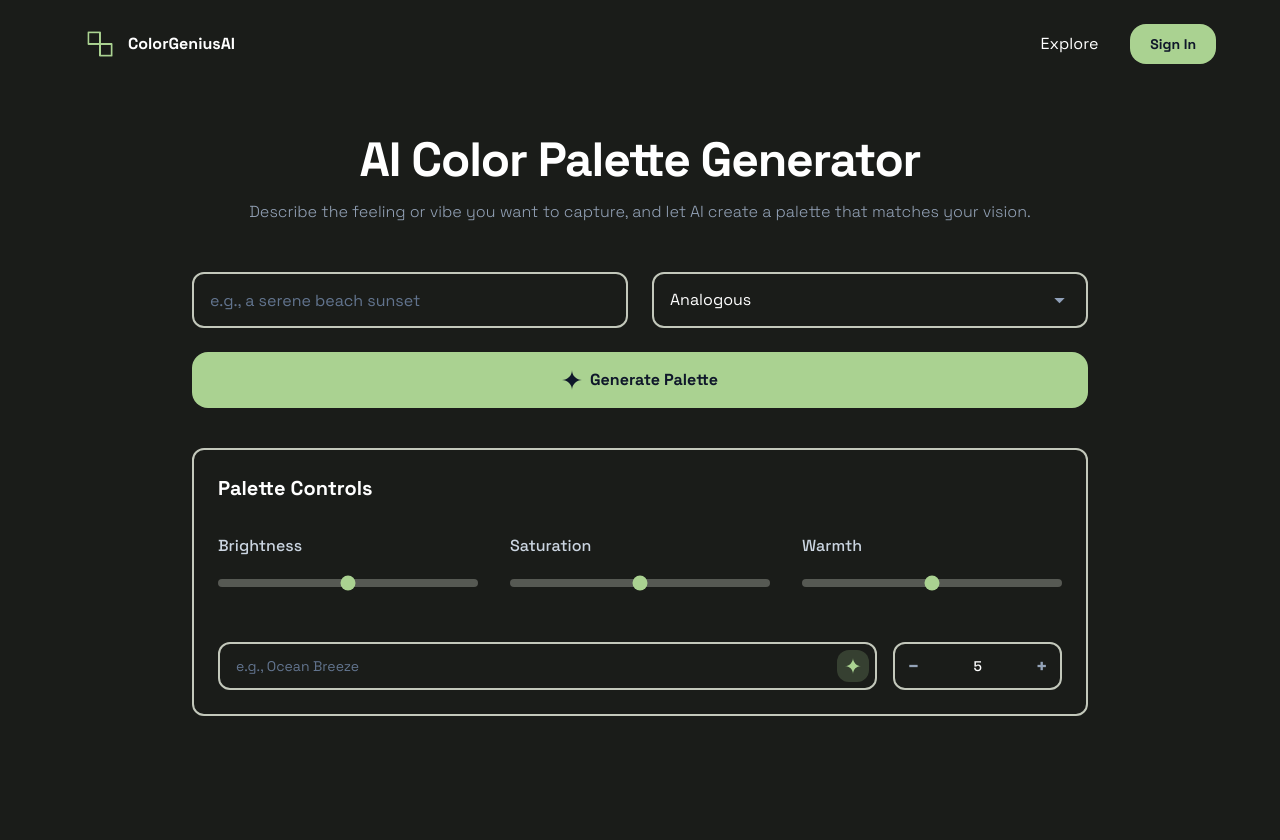
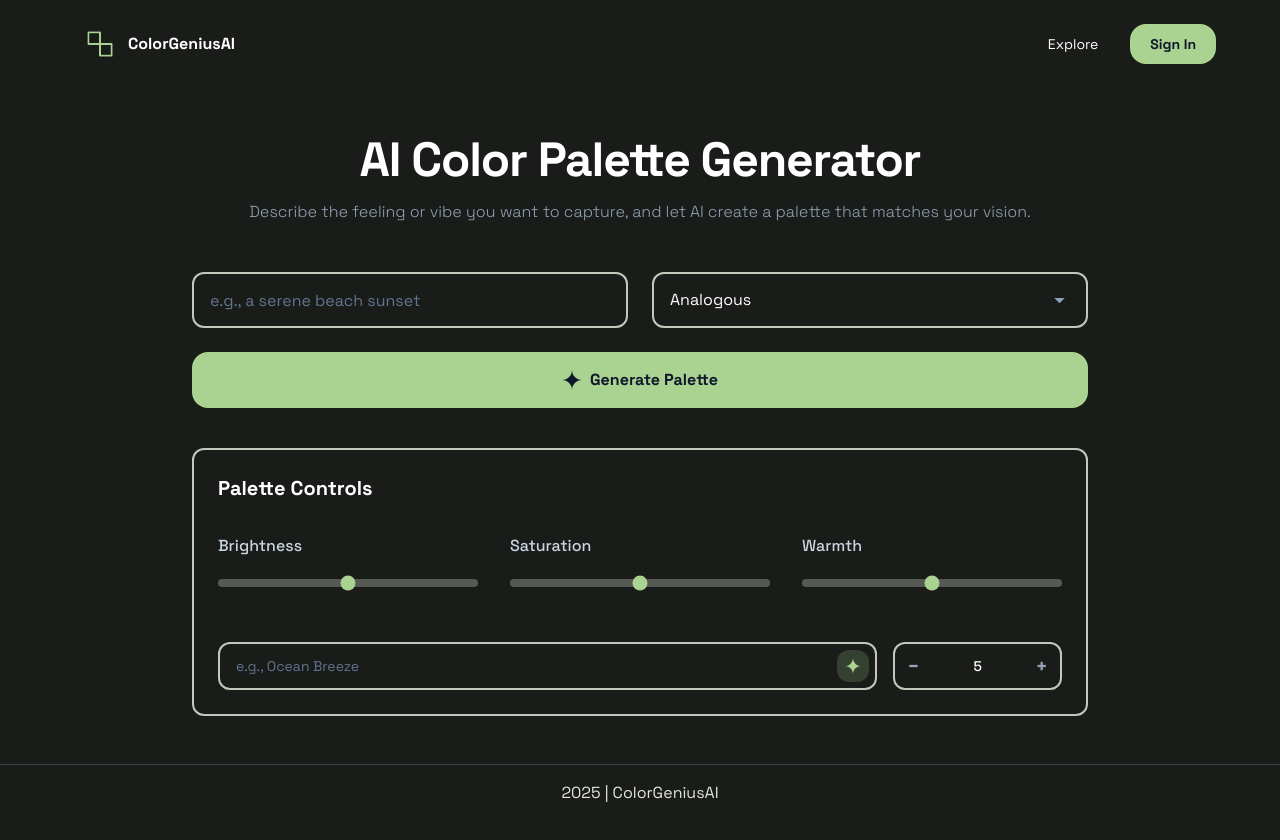
Before and after one commit to chrxsdev/color-genius-ai, a Next.js app: page / in a window 1280 px wide. Shown: the top 840 px of the page. Built offline with nearby package versions, Linux system fonts and the light colour scheme.

Commit message:
adding footer and fix color border

```diff
--- a/app/layout.tsx
+++ b/app/layout.tsx
@@ -2,6 +2,7 @@ import type { Metadata } from 'next';
 import { Space_Grotesk } from 'next/font/google';
 import './globals.css';
 import { Navbar } from '@/components/shared/Navbar';
+import { Footer } from '@/components/shared/Footer';
 
 const spaceGroteskFont = Space_Grotesk({
   variable: '--font-space-grotesk',
@@ -30,7 +31,8 @@ export default function RootLayout({
       <body className={`${spaceGroteskFont.variable} font-sans antialiased`}>
         <section className='grid grid-rows-[auto_1fr_auto] min-h-[100dvh] font-sans'>
           <Navbar />
-          <main className='min-h-screen bg-background'>{children}</main>
+          <main className='bg-background'>{children}</main>
+          <Footer />
         </section>
       </body>
     </html>
--- /dev/null
+++ b/components/shared/Footer.tsx
@@ -0,0 +1,5 @@
+export const Footer = () => {
+  return (
+    <div className='flex justify-center items-center p-4 border-t bg-background border-slider-label/20'>2025 | ColorGeniusAI</div>
+  )
+}
--- a/components/shared/Navbar.tsx
+++ b/components/shared/Navbar.tsx
@@ -6,7 +6,7 @@ export const Navbar = () => {
     <header className='flex justify-between items-center px-4 md:px-8 lg:px-16 py-2 bg-background'>
       <Logo />
       <div className='flex items-center gap-4'>
-        <Link href='/explore' className='text-white hover:text-primary transition-colors px-4'>
+        <Link href='/explore' className='text-white text-sm hover:text-primary transition-colors px-4'>
           Explore
         </Link>
         <Link
```
